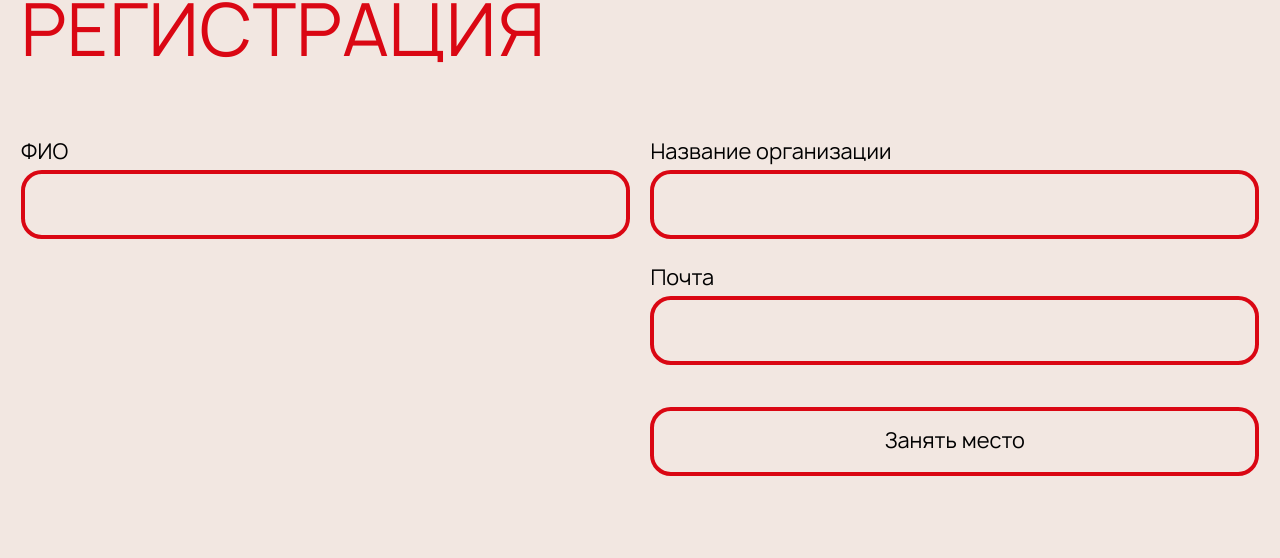
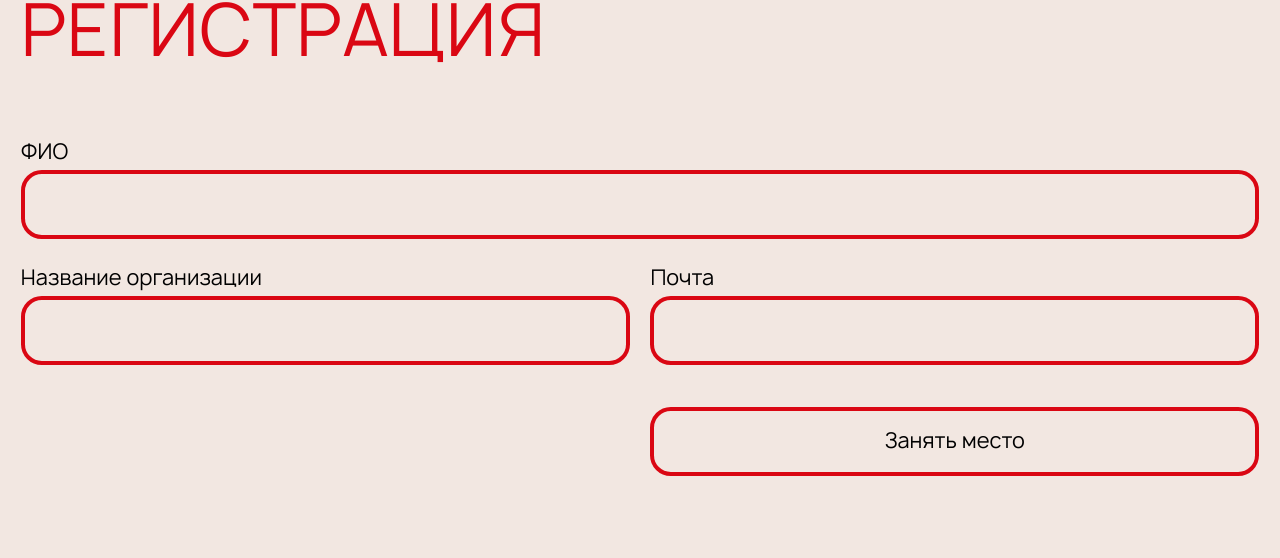
Before and after one commit to KadochnikovK/XCOM_ekf-connect-home, a plain HTML site: page index.html in a window 1280 px wide. Shown: the part 2628-3186 px from the top of the page. Drawn offline with Linux system fonts and the light colour scheme; files whose address does not match are found by name.

Commit message:
corrected form

```diff
--- a/assets/scss/_form.scss
+++ b/assets/scss/_form.scss
@@ -13,6 +13,10 @@
     &__item {
         display: flex;
         flex-direction: column;
+
+        &:nth-child(1) {
+            grid-column: 1 / -1;
+        }
 
         @include md {
             &:nth-last-child(2) {
```
Also changed, not shown: assets/style.css, 1 other file.
